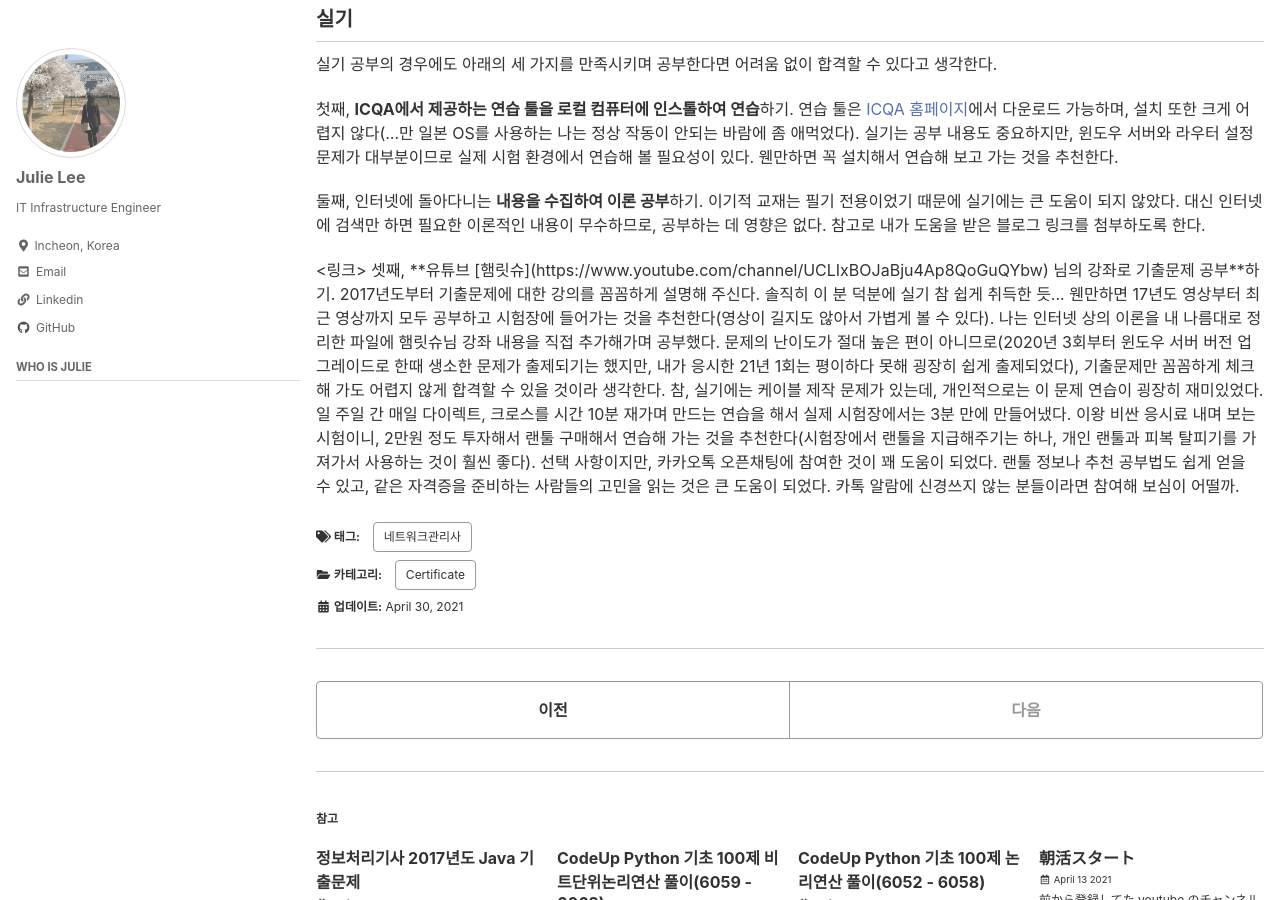
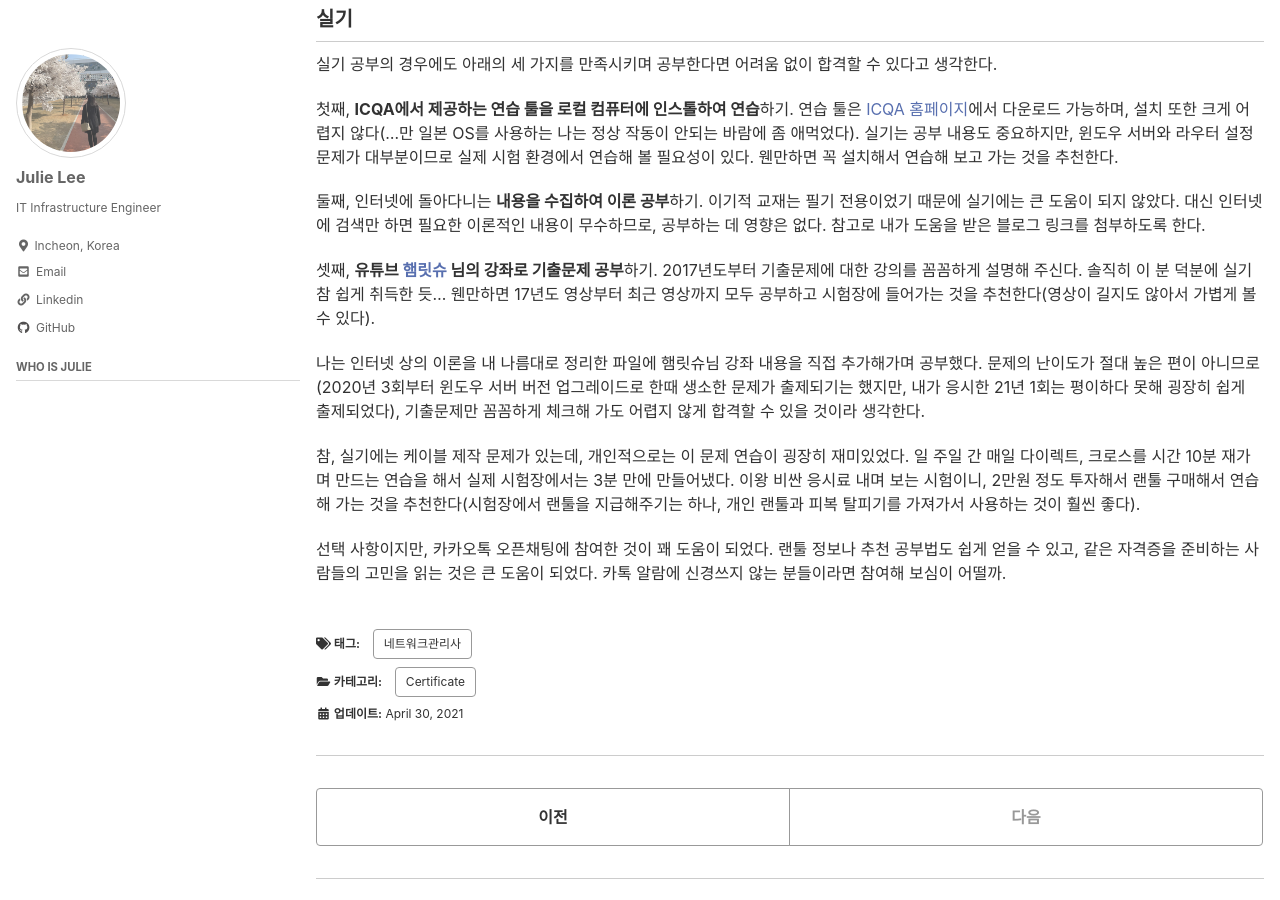
Before and after one commit to smilejulie0812/smilejulie0812.github.io, a Jekyll site: the page built from _posts/2021-04-30-networkmanager.md, in a window 1280 px wide and 900 px high, scrolled down 1673 px. Built offline with Jekyll 4.4.1, drawn with Linux system fonts in a browser that asks for light colours; cached includes are drawn as plain includes.

Commit message:
Update 2021-04-30-networkmanager.md

```diff
--- a/_posts/2021-04-30-networkmanager.md
+++ b/_posts/2021-04-30-networkmanager.md
@@ -35,7 +35,6 @@ toc_sticky: true
 첫째, **ICQA에서 제공하는 연습 툴을 로컬 컴퓨터에 인스톨하여 연습**하기. 연습 툴은 [ICQA 홈페이지](https://www.icqa.or.kr/cn/board/dataroom?sca=%EB%84%A4%ED%8A%B8%EC%9B%8C%ED%81%AC%EA%B4%80%EB%A6%AC%EC%82%AC)에서 다운로드 가능하며, 설치 또한 크게 어렵지 않다(...만 일본 OS를 사용하는 나는 정상 작동이 안되는 바람에 좀 애먹었다). 실기는 공부 내용도 중요하지만, 윈도우 서버와 라우터 설정 문제가 대부분이므로 실제 시험 환경에서 연습해 볼 필요성이 있다. 웬만하면 꼭 설치해서 연습해 보고 가는 것을 추천한다.
 
 둘째, 인터넷에 돌아다니는 **내용을 수집하여 이론 공부**하기. 이기적 교재는 필기 전용이었기 때문에 실기에는 큰 도움이 되지 않았다. 대신 인터넷에 검색만 하면 필요한 이론적인 내용이 무수하므로, 공부하는 데 영향은 없다. 참고로 내가 도움을 받은 블로그 링크를 첨부하도록 한다.
-<링크>
 
 셋째, **유튜브 [햄릿슈](https://www.youtube.com/channel/UCLIxBOJaBju4Ap8QoGuQYbw) 님의 강좌로 기출문제 공부**하기. 2017년도부터 기출문제에 대한 강의를 꼼꼼하게 설명해 주신다. 솔직히 이 분 덕분에 실기 참 쉽게 취득한 듯... 웬만하면 17년도 영상부터 최근 영상까지 모두 공부하고 시험장에 들어가는 것을 추천한다(영상이 길지도 않아서 가볍게 볼 수 있다).
 
```
